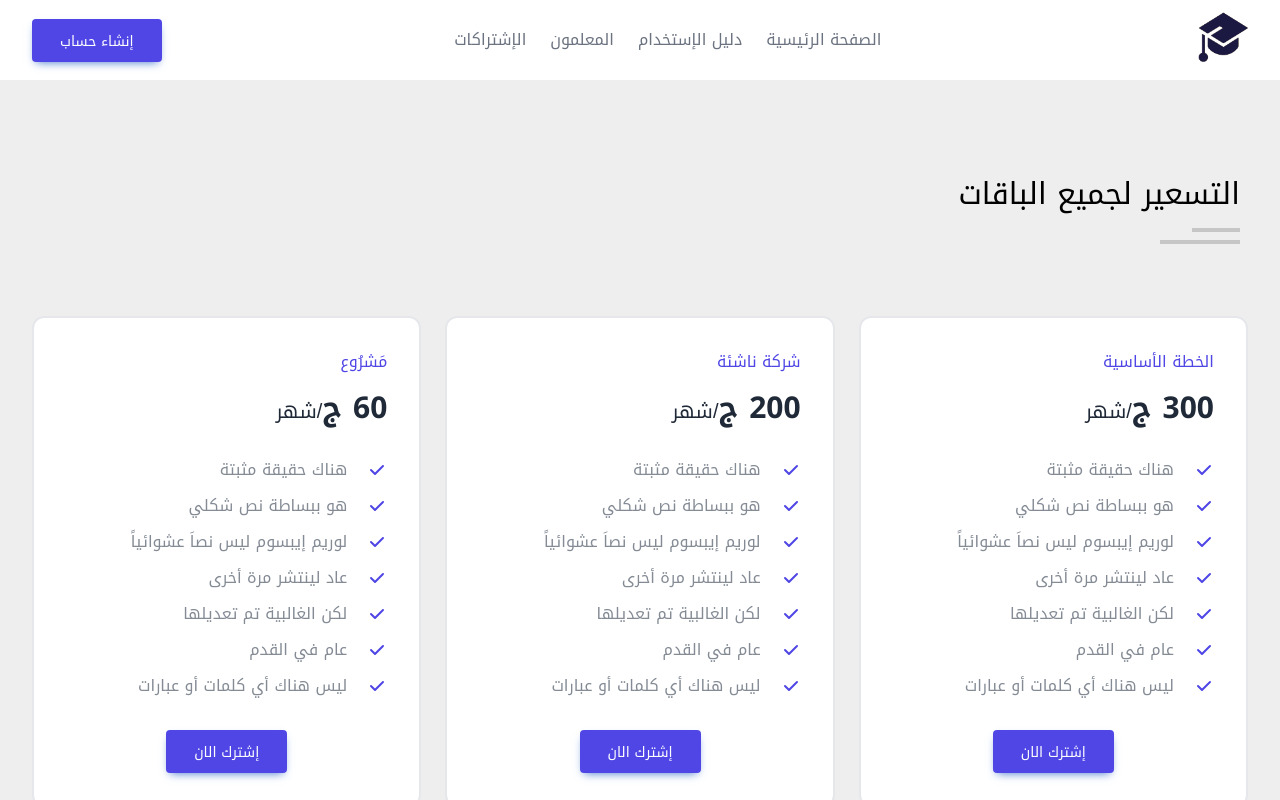
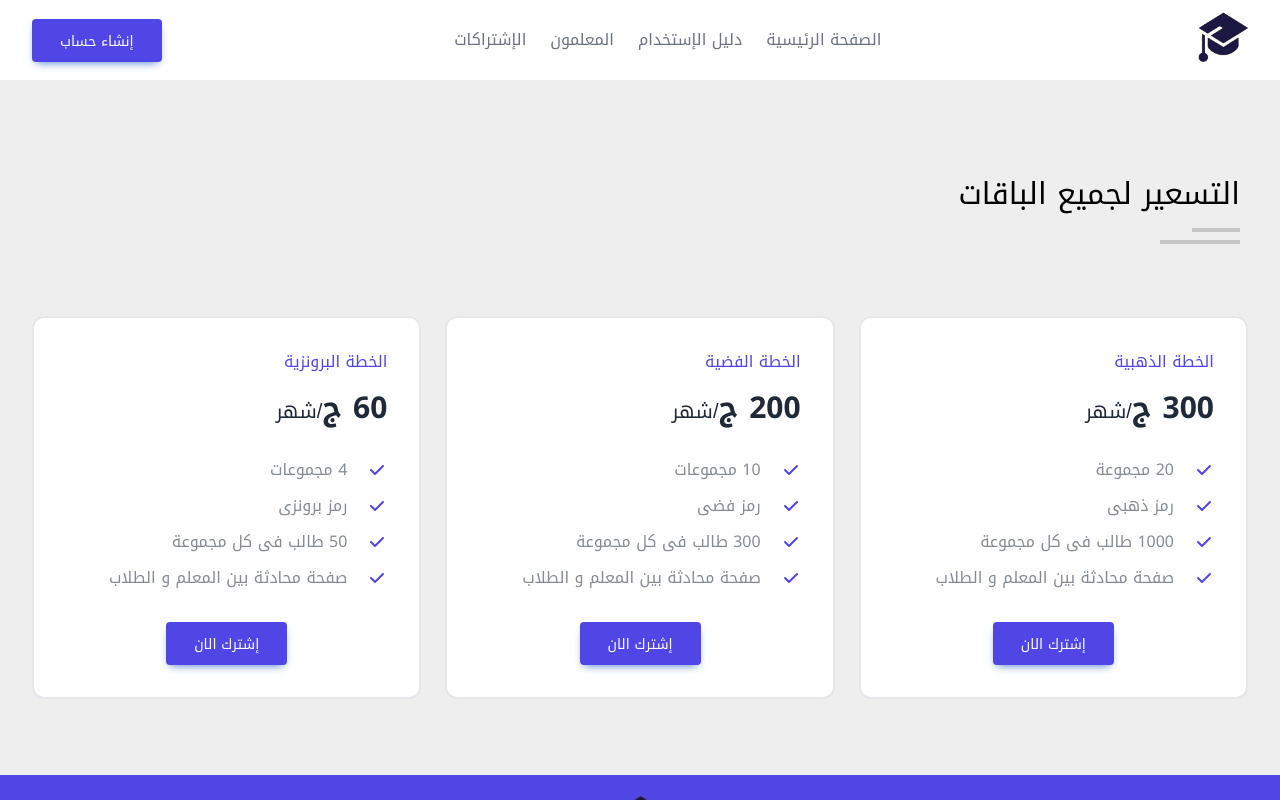
Before and after one commit to alieldeba/ahgezdroosk, a Next.js app: page /subscriptions in a window 1280 px wide. Shown: the top 800 px of the page. Built offline with nearby package versions, Linux system fonts and the light colour scheme.

Commit message:
adding subscriptions page

```diff
--- a/pages/subscriptions/index.js
+++ b/pages/subscriptions/index.js
@@ -4,51 +4,42 @@ import Head from "next/head";
 function Subscriptions() {
   const plans = [
     {
-      name: "الخطة الأساسية",
+      name: "الخطة الذهبية",
       price: 300,
       features: [
-        "هناك حقيقة مثبتة",
-        "هو ببساطة نص شكلي",
-        "لوريم إيبسوم ليس نصاَ عشوائياً",
-        "عاد لينتشر مرة أخرى",
-        "لكن الغالبية تم تعديلها",
-        "عام في القدم",
-        " ليس هناك أي كلمات أو عبارات",
+        "20 مجموعة",
+        "رمز ذهبى",
+        "1000 طالب فى كل مجموعة",
+        "صفحة محادثة بين المعلم و الطلاب",
       ],
     },
     {
-      name: "شركة ناشئة",
+      name: "الخطة الفضية",
       price: 200,
       features: [
-        "هناك حقيقة مثبتة",
-        "هو ببساطة نص شكلي",
-        "لوريم إيبسوم ليس نصاَ عشوائياً",
-        "عاد لينتشر مرة أخرى",
-        "لكن الغالبية تم تعديلها",
-        "عام في القدم",
-        " ليس هناك أي كلمات أو عبارات",
+        "10 مجموعات",
+        "رمز فضى",
+        "300 طالب فى كل مجموعة",
+        "صفحة محادثة بين المعلم و الطلاب",
       ],
     },
     {
-      name: "مَشرُوع",
+      name: "الخطة البرونزية",
       price: 60,
       features: [
-        "هناك حقيقة مثبتة",
-        "هو ببساطة نص شكلي",
-        "لوريم إيبسوم ليس نصاَ عشوائياً",
-        "عاد لينتشر مرة أخرى",
-        "لكن الغالبية تم تعديلها",
-        "عام في القدم",
-        " ليس هناك أي كلمات أو عبارات",
+        "4 مجموعات",
+        "رمز برونزى",
+        "50 طالب فى كل مجموعة",
+        "صفحة محادثة بين المعلم و الطلاب",
       ],
     },
   ];
 
   return (
     <>
-    <Head>
-    <title>الإشتراكات فى المنصة - منصة أحجز دروسك التعليمية</title>
-    </Head>
+      <Head>
+        <title>الإشتراكات - منصة أحجز دروسك التعليمية</title>
+      </Head>
       <section className="py-14">
         <h3 className="heading">التسعير لجميع الباقات</h3>
         <div className="max-w-screen-xl mx-auto px-4 text-secondary md:px-8">
```
